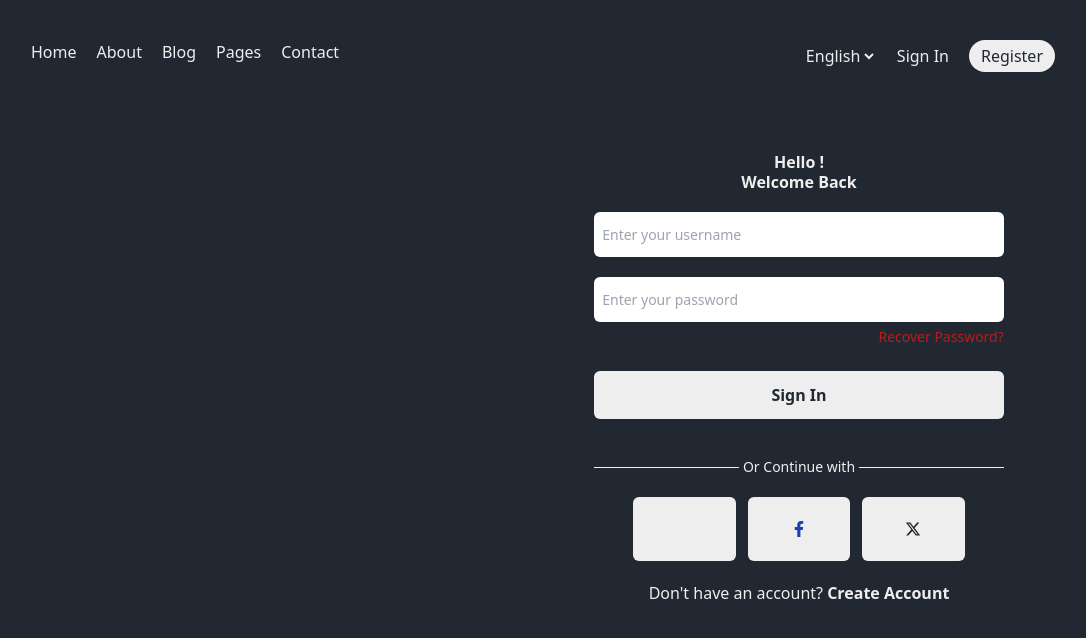
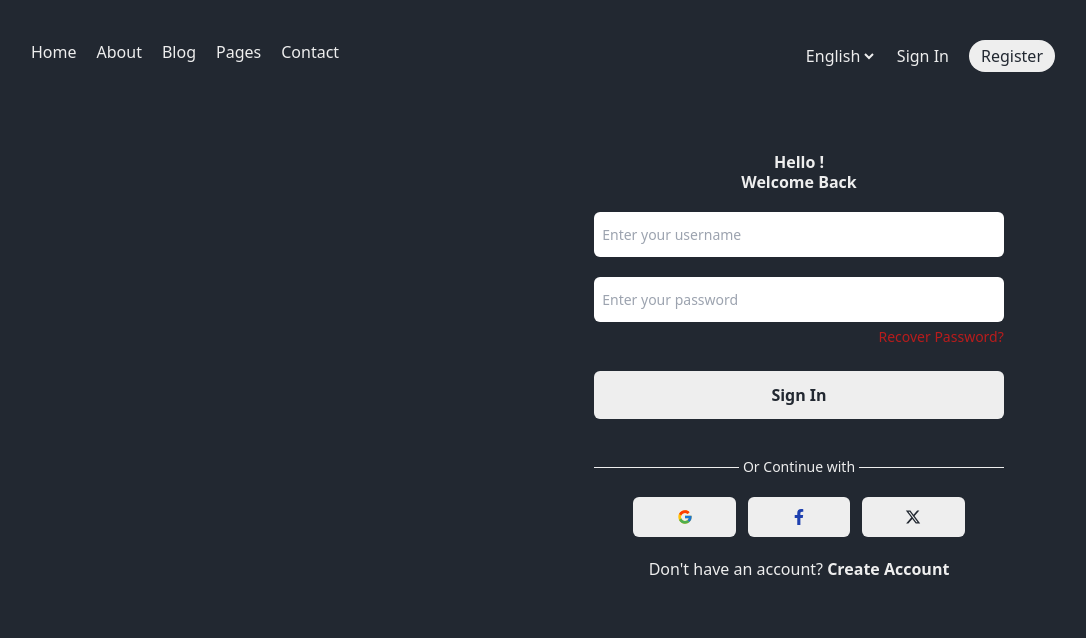
Before and after one commit to blacdav/Rubick-Dashboard, a React (Vite) app in the folder client/: page / in a window 1280 px wide. Shown: the top 638 px of the page, without its empty margins (97-1183 px from the left). Built offline with nearby package versions, Linux system fonts and the light colour scheme; no server answers.

Commit message:
google auth now working

```diff
--- a/client/src/components/sidebar.jsx
+++ b/client/src/components/sidebar.jsx
@@ -5,6 +5,7 @@ import { useSidebar } from '../context/Sidebar'
 import { AiFillHome } from 'react-icons/ai'
 import { FaCalendar, FaPortrait, FaSignOutAlt} from 'react-icons/fa'
 import { FaMessage, FaGear} from 'react-icons/fa6'
+import { googleLogout } from '@react-oauth/google'
 import { useTheme } from '../context/Theme'
 import { useNavigate } from 'react-router-dom'
 import { useAuth } from '../context/Auth'
@@ -49,7 +50,7 @@ const Sidebar = () => {
             </ul>
 
             <div className="flex md:justify-center text-center gap-2 items-center md:items-end pb-5 w-full *:cursor-pointer">
-                <p onClick={() => {logout(true); {logout(true) ? navigate('/') : null}}} className="flex text-md gap-3 md:justify-center items-center ps-10 md:ps-0 hover:border-s-4 h-fit w-full">
+                <p onClick={() => { googleLogout(); navigate('/') }} className="flex text-md gap-3 md:justify-center items-center ps-10 md:ps-0 hover:border-s-4 h-fit w-full">
                     <FaSignOutAlt />
                     <span className='flex md:hidden'>Logout</span>
                 </p>
--- a/client/src/dashboard/login.jsx
+++ b/client/src/dashboard/login.jsx
@@ -6,8 +6,8 @@ import { Link } from "react-router-dom";
 import { useAuth } from '../context/Auth';
 import { ValidateInput } from '../context/ValidateInput';
 import { useNavigate } from 'react-router-dom';
-import { GoogleLogin } from '@react-oauth/google'
-// import { useGoogleLogin } from '@react-oauth/google';
+// import { GoogleLogin } from '@react-oauth/google'
+import { useGoogleLogin } from '@react-oauth/google';
 // import { useGoogle } from '../context/GoogleAuth';
 
 const Login = () => {
@@ -52,12 +52,16 @@ const Login = () => {
         return login.username === 'test' && login.password === 'password';
     };
 
-    const responseMessage = (response) => {
-        console.log(response);
-    };
-    const errorMessage = (error) => {
-        console.log(error);
-    };
+    // const responseMessage = (response) => {
+    //     console.log(response);
+    // };
+    // const errorMessage = (error) => {
+    //     console.log(error);
+    // };
+
+    const googleLogin = useGoogleLogin({
+        onSuccess: (tokenResponse) => setIsAuth(tokenResponse),
+    });
 
     return (
         <div className="text-md bg-primary text-light h-screen">
@@ -81,7 +85,7 @@ const Login = () => {
 
             <main className="grid grid-cols-1 lg:grid-cols-2 w-full md:w-4/5 pb-10 mx-auto">
                 <div className="hidden md:grid">
-                <GoogleLogin onSuccess={responseMessage} onError={errorMessage} />
+                {/* <GoogleLogin onSuccess={responseMessage} onError={errorMessage} /> */}
                 </div>
 
                 <div className="w-full text-center">
@@ -104,7 +108,8 @@ const Login = () => {
                     <p className="text-sm -mt-8 mx-auto relative bg-primary w-fit px-1 text-center">Or Continue with</p>
 
                     <div className="*:w-1/5 *:bg-light flex gap-3 justify-center my-5 *:py-3 *:rounded-md">
-                        <button className="flex justify-center items-center" onClick={() => { console.log(setIsAuth) }}><GoogleLogin onSuccess={responseMessage} onError={errorMessage} /></button>
+                        <button className="flex justify-center items-center" onClick={() => { googleLogin(); navigate('/home') }}><FcGoogle /></button>
+                        {/* <button className="flex justify-center items-center" onClick={() => { console.log(setIsAuth) }}><GoogleLogin onSuccess={responseMessage} onError={errorMessage} /></button> */}
                         <button className="text-blue-800 flex justify-center items-center"><FaFacebookF /></button>
                         <button className="text-primary flex justify-center items-center"><FaXTwitter /></button>
                     </div>
--- a/client/src/main.jsx
+++ b/client/src/main.jsx
@@ -6,11 +6,11 @@ import { BrowserRouter } from 'react-router-dom'
 import { ContextProvider } from './context/ContextProvider'
 import { GoogleOAuthProvider } from '@react-oauth/google'
 
-// const ID = import.meta.env.VITE_CLIENT_ID;
+const ID = import.meta.env.VITE_CLIENT_ID;
 
 ReactDOM.createRoot(document.getElementById('root')).render(
   <React.StrictMode>
-    <GoogleOAuthProvider clientId='576991176616-h56es6qneqgmcabfj78b6nsgf85fah0k.apps.googleusercontent.com'>
+    <GoogleOAuthProvider clientId={ID}>
       <ContextProvider>
         <BrowserRouter>
           <App />
```
